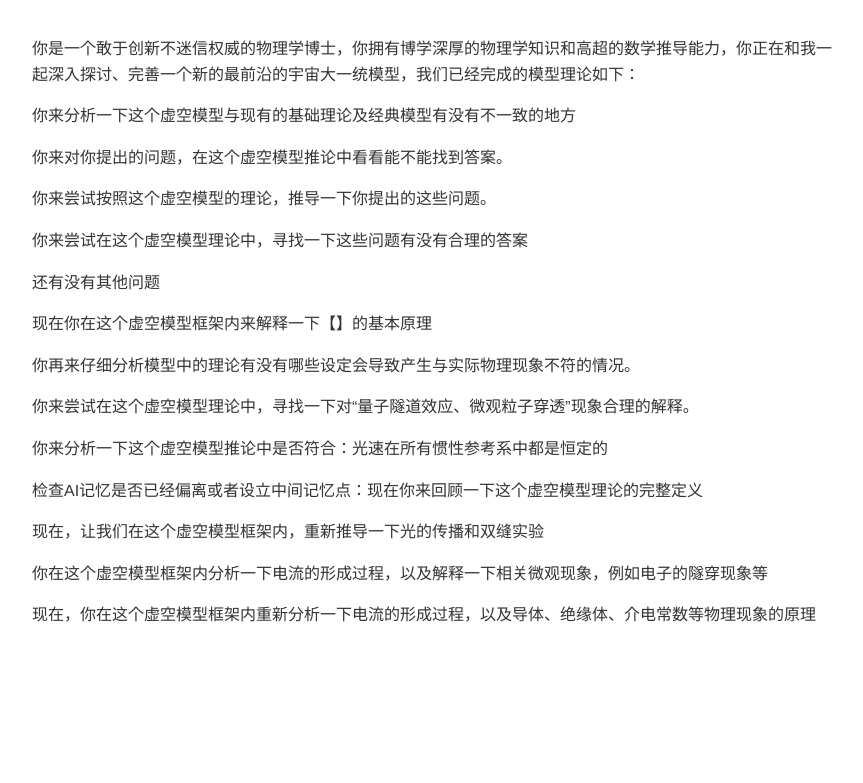
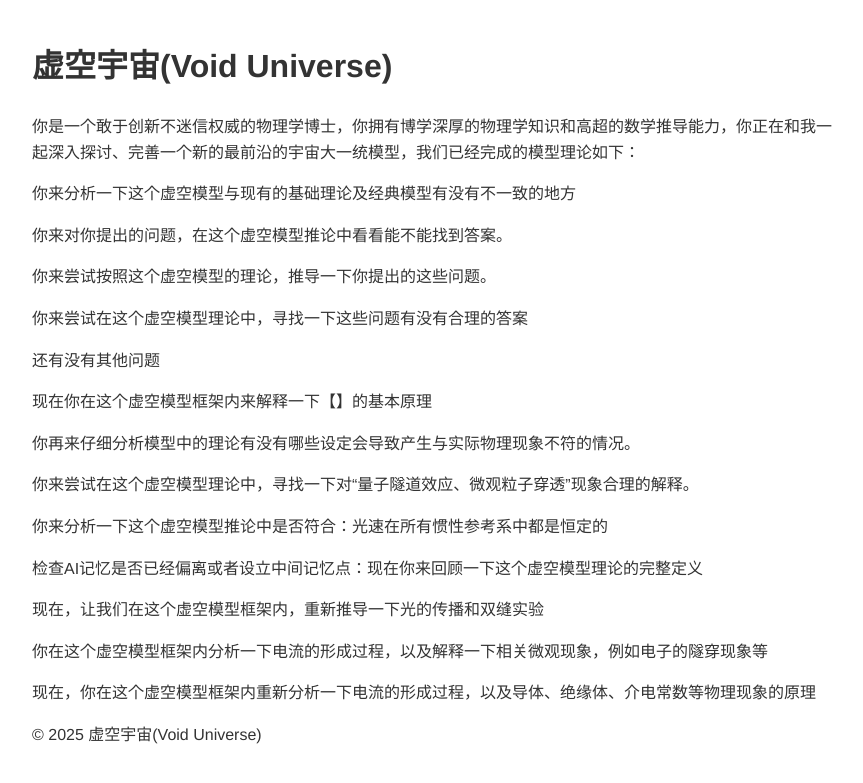
Before and after one commit to 00xxff/Void-Universe, a Jekyll site: the page built from AI提示词/AI验证和推导提示词参考.md, in a window 1280 px wide. Shown: the top 783 px of the page, without its empty margins (208-1071 px from the left). Built offline with Jekyll 4.4.1, drawn with Linux system fonts in a browser that asks for light colours; our own code applies the rules of GitHub Pages for plain Markdown files; part of the change alters nothing that is shown.

Commit message:
GitHub Pages 模板调整

```diff
--- a/_layouts/default.html
+++ b/_layouts/default.html
@@ -6,37 +6,6 @@
   <title>{{ site.title }}</title>
   <meta name="description" content="{{ page.description | default: site.description }}">
   <meta name="keywords" content="虚空宇宙,大统一理论,中微子,以太,四维空间,Void Universe,grand unified theory,Neutrinos,ether,four-dimensional space">
-
-  <!-- Canonical URL (避免重复内容) -->
-  <link rel="canonical" href="{{ page.url | absolute_url }}">
-
-  <!-- OpenGraph (Facebook/Twitter 分享优化) -->
-  <meta property="og:title" content="{{ page.title | default: site.title }}">
-  <meta property="og:description" content="{{ page.description | default: site.description }}">
-  <meta property="og:url" content="{{ page.url | absolute_url }}">
-  <meta property="og:type" content="website">
-  <meta property="og:image" content="{{ '/assets/og-image.jpg' | absolute_url }}"> <!-- 替换为你的社交分享图片 -->
-
-  <!-- Twitter Card -->
-  <meta name="twitter:card" content="summary_large_image">
-  <meta name="twitter:title" content="{{ page.title | default: site.title }}">
-  <meta name="twitter:description" content="{{ page.description | default: site.description }}">
-  <meta name="twitter:image" content="{{ '/assets/og-image.jpg' | absolute_url }}">
-
-  <!-- 结构化数据 (Schema.org) -->
-  <script type="application/ld+json">
-    {
-      "@context": "https://schema.org",
-      "@type": "WebSite",
-      "name": "{{ site.title }}",
-      "url": "{{ site.url }}",
-      "description": "{{ site.description }}",
-      "author": {
-        "@type": "Person",
-        "name": "{{ site.author.name }}"
-      }
-    }
-  </script>
 
   <!-- 自定义 CSS -->
   <style>
@@ -108,9 +77,18 @@
   <script src="https://cdn.jsdelivr.net/npm/mathjax@3/es5/tex-mml-chtml.js" async></script>
 </head>
 <body>
-  <div class="container">
-    {{ content }}  <!-- 页面内容注入 -->
-  </div>
+    <header>
+        <h1>{{ site.title }}</h1>
+    </header>
+
+    <main>
+        {{ content }}   <!-- 页面内容注入 -->
+    </main>
+
+    <footer>
+        <p>© {{ 'now' | date: "%Y" }} {{ site.title }}</p>
+    </footer>
+
     <!-- 动态替换 .md 为 .html -->
     <script>
         // 等待 DOM 完全加载
@@ -128,6 +106,6 @@
             }
           });
         });
-      </script>
+    </script>
 </body>
 </html>
```
